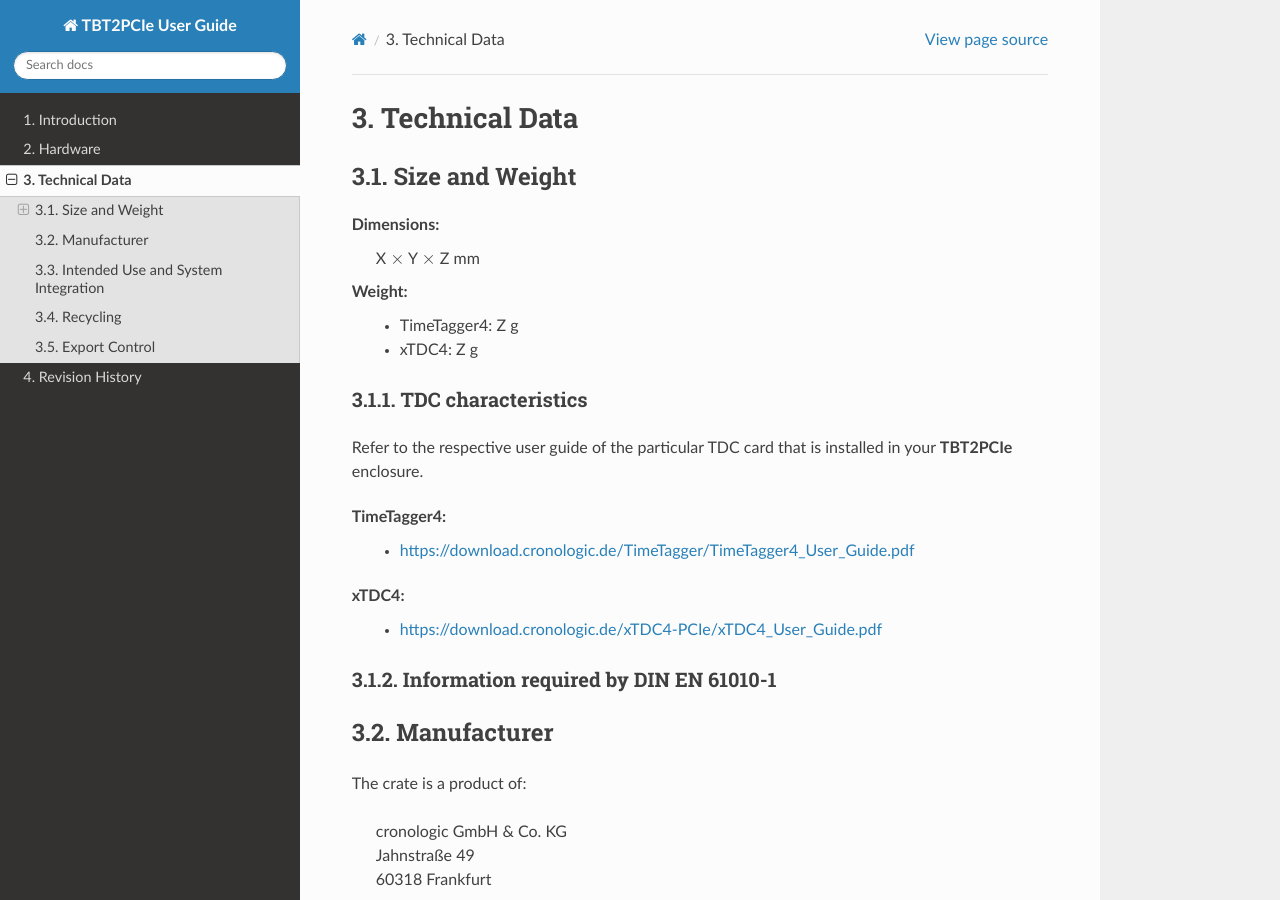
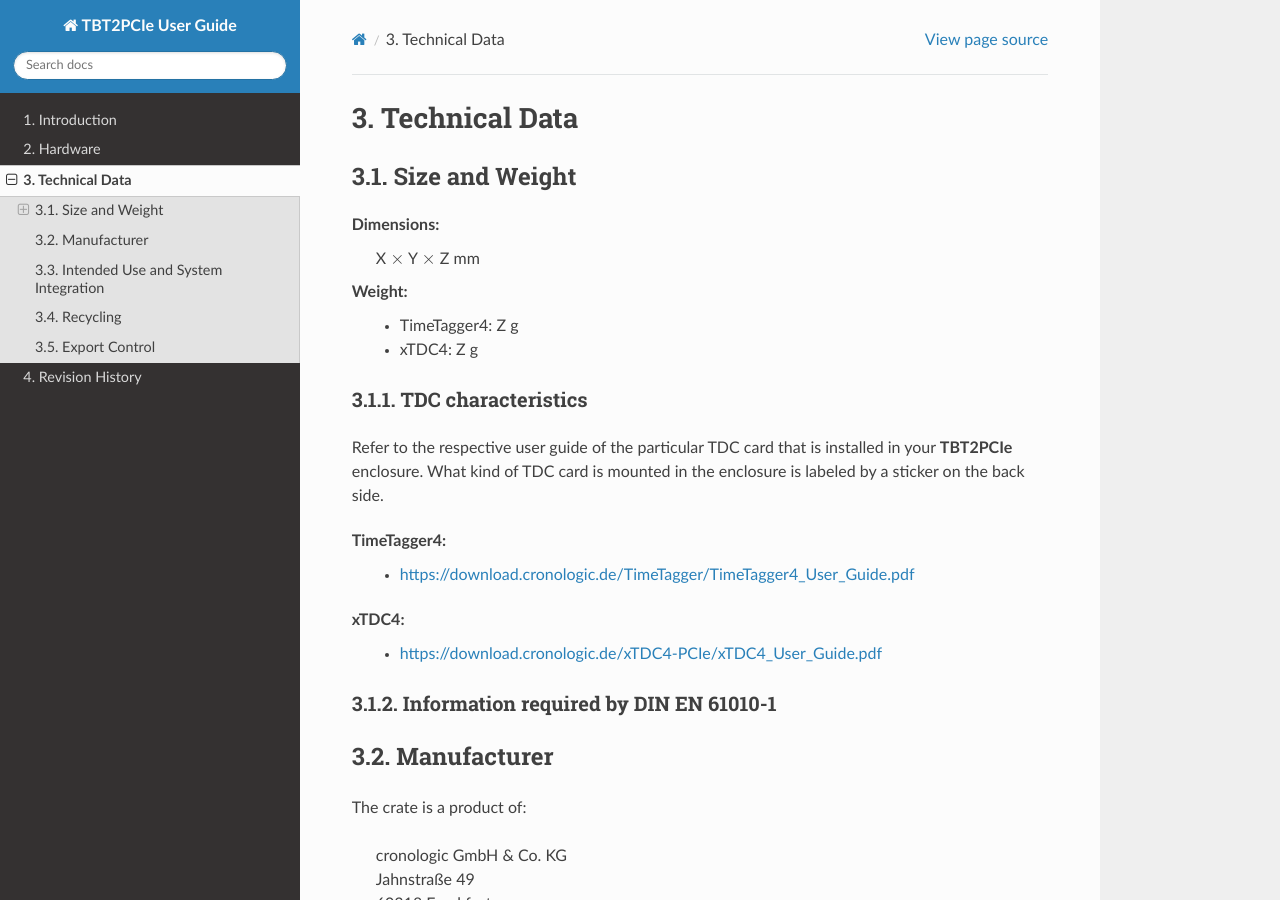
Before and after one commit to cronologic-de/ug_tbt2pcie, a Sphinx documentation site: the page built from source/techdata.rst, in a window 1280 px wide and 900 px high. Built offline with Sphinx 7.4.7 and the Read the Docs theme 2.0.0, drawn with Linux system fonts in a browser that asks for light colours.

Commit message:
commit before restructuring

```diff
--- a/source/hardware.rst
+++ b/source/hardware.rst
@@ -37,7 +37,7 @@
     does not draw power via the USB4 port.
 
 .. _p1j:
-.. figure:: _figures/p1j.png
+.. figure:: _figures/powerplug_overview.*
 
     Requirements for plugs fitting the EXT PWR socket of the
     **TBT2PCIe** enclosure.
--- a/source/techdata.rst
+++ b/source/techdata.rst
@@ -14,7 +14,8 @@
 TDC characteristics
 -------------------
 Refer to the respective user guide of the particular TDC card that is installed
-in your **TBT2PCIe** enclosure.
+in your **TBT2PCIe** enclosure. What kind of TDC card is mounted in the
+enclosure is labeled by a sticker on the back side.
 
 TimeTagger4:
     - `<https://download.cronologic.de/TimeTagger/TimeTagger4_User_Guide.pdf>`_
```
Also changed, not shown: source/_figures/Netzstecker.png (added), source/_figures/Netzstecker.svg (added), source/_figures/Netzstecker_Polung.svg (added), source/_figures/Netzstecker_assignment.svg (added), source/_figures/Netzstecker_pin.svg (added), source/_figures/powerplug_overview.svg (added), 2 other files.
